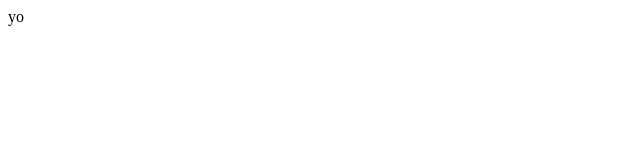
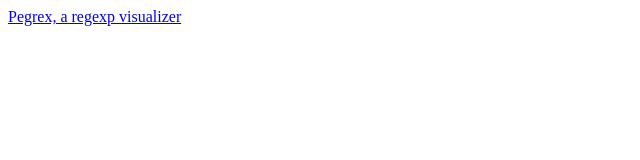
Before and after one commit to ysono/ysono.github.io, a plain HTML site: page index.html in a window 1280 px wide. Shown: the whole page, without its empty margins (0-640 px from the left). Drawn offline with Linux system fonts and the light colour scheme.

Commit message:
Update index.html

```diff
--- a/index.html
+++ b/index.html
@@ -3,6 +3,6 @@
     <title>ysono</title>
 </head>
 <body>
-    <p>yo</p>
+    <a href="pegrex">Pegrex, a regexp visualizer</a>
 </body>
 </html>
```
